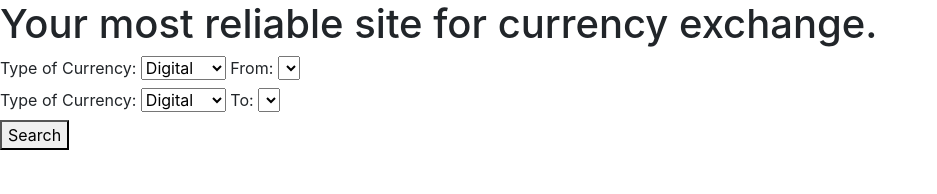
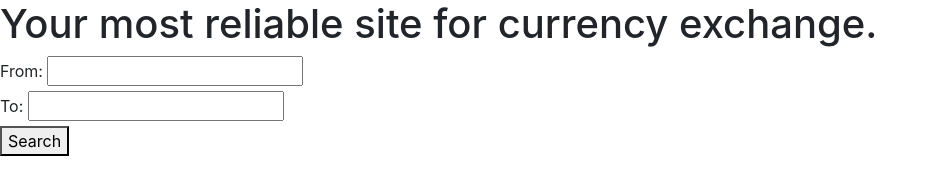
Before and after one commit to Kenludiaz/Gogo, a website: page public/index.html in a window 1280 px wide. Shown: the whole page, without its empty margins (0-937 px from the left). Drawn offline with nearby package versions, Linux system fonts and the light colour scheme.

Commit message:
Making an auto complete box.

```diff
--- a/public/index.html
+++ b/public/index.html
@@ -5,35 +5,27 @@
     <meta name="viewport" content="width=device-width, initial-scale=1.0">
     <script src="./index.js" defer></script>
     <link rel="stylesheet" href="https://stackpath.bootstrapcdn.com/bootstrap/4.5.3/css/bootstrap.min.css" integrity="sha384-TX8t27EcRE3e/ihU7zmQxVncDAy5uIKz4rEkgIXeMed4M0jlfIDPvg6uqKI2xXr2" crossorigin="anonymous">
+    <link rel="stylesheet" href="style.css">
     <title>Gogo</title>
 </head>
 <body>
     <h1>Your most reliable site for currency exchange. </h1>
 
-    <div class="from-input">
-
-        <label for="currencyTypeFrom"> Type of Currency: </label>
-        <select name="currencyTypeFrom" id="currencyTypeFrom">
-            <option value="Digital">Digital</option>
-            <option value="Physical">Physical</option>
-        </select>
-        <label for="from" class="from-label">From: </label>
-        <select name="from" id="from" class="currencyList"></select>
-
-    </div>
-
-    <div class="to-input">
-        <label for="currencyTypeTo"> Type of Currency: </label>
-        <select name="currencyTypeTo" id="currencyTypeTo">
-            <option value="Digital">Digital</option>
-            <option value="Physical">Physical</option>
-        </select>
-        <label for="to" class="from-label">To:</label>
-        <select name="to" id="to" class="currencyList"></select>
-    </div>
+    <form class="from-input" autocomplete="off">
+        <div class="from-input">
+            <label for="from" class="from-label">From: </label>
+            <input name="from" id="from" class="currencyList">
+        </div>
 
 
-    <button type="submit" class= "search-btn">Search</button>
+        <div class="to-input">
+            <label for="to" class="from-label">To:</label>
+            <input name="to" id="to" class="currencyList">
+        </div>
+        <button type="submit" class= "search-btn">Search</button>
+    </form>
+
+
 
 
     <div class="results"></div>
--- /dev/null
+++ b/public/style.css
@@ -0,0 +1,4 @@
+.from-input,
+.to-input {
+    position: relative;
+}
```
